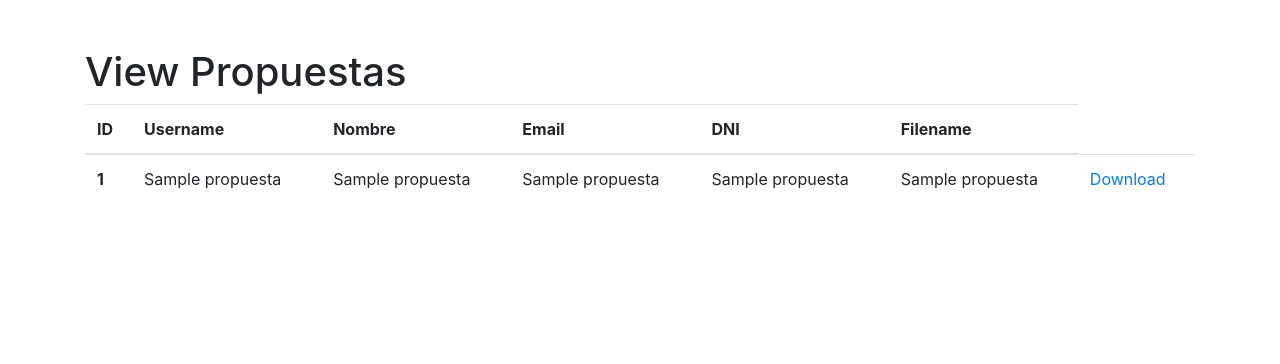
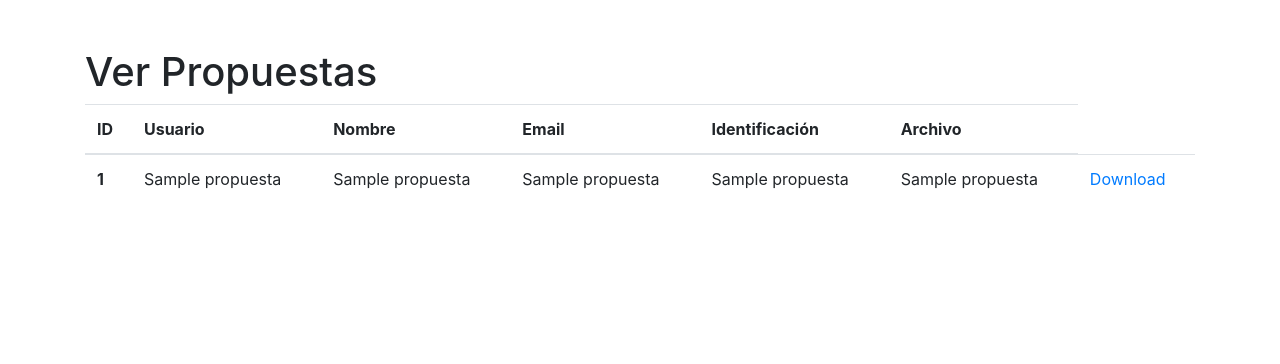
Before and after one commit to zrcindy/gradeprojectmanagement, a Flask app: template app/templates/ver-propuestas.html in a window 1280 px wide. Shown: the part 56-420 px from the top of the page. Run offline with Flask 3, Linux system fonts and the light colour scheme; the template is opened without the code that fills it: most values are stand-ins (such as "Sample title", 1, 10 or a date in 2020); parts of the project's set-up code (start-up, migrations or seed data) failed here and were passed over; some libraries are stand-ins or nearby versions.

Commit message:
Change Ver-propuestas.html

```diff
--- a/app/templates/ver-propuestas.html
+++ b/app/templates/ver-propuestas.html
@@ -1,16 +1,16 @@
 {% extends "base.html" %}
 
 {% block content %}
-<h1 class="mt-4">View Propuestas</h1>
+<h1 class="mt-4">Ver Propuestas</h1>
 <table class="table">
     <thead>
         <tr>
             <th scope="col">ID</th>
-            <th scope="col">Username</th>
+            <th scope="col">Usuario</th>
             <th scope="col">Nombre</th>
             <th scope="col">Email</th>
-            <th scope="col">DNI</th>
-            <th scope="col">Filename</th>
+            <th scope="col">Identificación</th>
+            <th scope="col">Archivo</th>
         </tr>
     </thead>
     <tbody>
```
